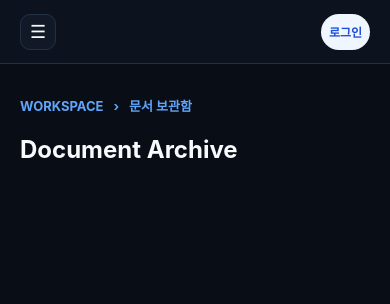
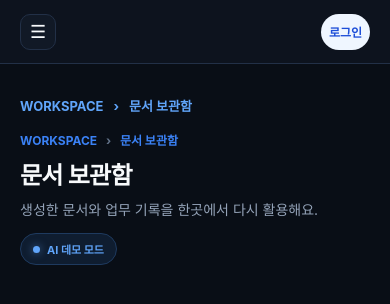
Before and after one commit to noonna-team-react-6/Forestrick, a React (Vite) app: page /archive in a window 390 px wide. Shown: the top 304 px of the page. Built offline with nearby package versions, Linux system fonts and the light colour scheme; no server answers.

Commit message:
Refactor: add shared page UI components

```diff
--- /dev/null
+++ b/src/components/common/PageHeader.jsx
@@ -0,0 +1,27 @@
+import StatusBadge from "./StatusBadge";
+import "./common.css";
+
+export default function PageHeader({
+  title,
+  description,
+  breadcrumb,
+  status,
+  tone = "dark",
+  className = "",
+}) {
+  return (
+    <header className={`ui-page-header ui-page-header--${tone} ${className}`.trim()}>
+      <div>
+        {breadcrumb && (
+          <nav className="ui-page-header__breadcrumb" aria-label="현재 경로">
+            WORKSPACE <span aria-hidden="true">›</span> {breadcrumb}
+          </nav>
+        )}
+        <h1>{title}</h1>
+        {description && <p>{description}</p>}
+      </div>
+
+      <StatusBadge status={status} tone={tone} />
+    </header>
+  );
+}
--- /dev/null
+++ b/src/components/common/Panel.jsx
@@ -0,0 +1,9 @@
+import "./common.css";
+
+export default function Panel({ as: Component = "section", className = "", children, ...props }) {
+  return (
+    <Component className={`ui-panel ${className}`.trim()} {...props}>
+      {children}
+    </Component>
+  );
+}
--- /dev/null
+++ b/src/components/common/StatusBadge.jsx
@@ -0,0 +1,22 @@
+import "./common.css";
+
+const STATUS_LABELS = {
+  ready: "AI 준비 완료",
+  mock: "AI 데모 모드",
+  loading: "AI 준비 중",
+  unavailable: "AI 설정 필요",
+  error: "AI 연결 오류",
+};
+
+export default function StatusBadge({ status, tone = "dark", className = "" }) {
+  const label = STATUS_LABELS[status];
+
+  if (!label) return null;
+
+  return (
+    <span className={`ui-status-badge ui-status-badge--${tone} ui-status-badge--${status} ${className}`.trim()}>
+      <i aria-hidden="true" />
+      {label}
+    </span>
+  );
+}
--- /dev/null
+++ b/src/components/common/common.css
@@ -0,0 +1,103 @@
+.ui-page-header {
+  display: flex;
+  align-items: flex-start;
+  justify-content: space-between;
+  gap: 24px;
+  margin-bottom: 24px;
+}
+
+.ui-page-header__breadcrumb {
+  margin-bottom: 8px;
+  color: #3b82f6;
+  font-size: 12px;
+  font-weight: 700;
+}
+
+.ui-page-header__breadcrumb span {
+  margin: 0 6px;
+  color: #64748b;
+}
+
+.ui-page-header h1 {
+  margin: 0;
+  color: #f8fafc;
+  font-size: 30px;
+  letter-spacing: -0.03em;
+}
+
+.ui-page-header p {
+  margin: 8px 0 0;
+  color: #94a3b8;
+  font-size: 14px;
+}
+
+.ui-page-header--light h1 {
+  color: #172033;
+}
+
+.ui-page-header--light p {
+  color: #667085;
+}
+
+.ui-status-badge {
+  display: inline-flex;
+  align-items: center;
+  gap: 7px;
+  padding: 7px 12px;
+  border: 1px solid #1e3a5f;
+  border-radius: 999px;
+  background: #0f1d30;
+  color: #60a5fa;
+  font-size: 11px;
+  font-weight: 700;
+  white-space: nowrap;
+}
+
+.ui-status-badge i {
+  width: 7px;
+  height: 7px;
+  border-radius: 50%;
+  background: #22c55e;
+  box-shadow: 0 0 8px rgb(34 197 94 / 60%);
+}
+
+.ui-status-badge--loading i {
+  background: #facc15;
+  box-shadow: 0 0 8px rgb(250 204 21 / 60%);
+}
+
+.ui-status-badge--mock i {
+  background: #60a5fa;
+  box-shadow: 0 0 8px rgb(96 165 250 / 60%);
+}
+
+.ui-status-badge--error i {
+  background: #ef4444;
+  box-shadow: 0 0 8px rgb(239 68 68 / 60%);
+}
+
+.ui-status-badge--light {
+  border-color: #d7e3f8;
+  background: #f0f6ff;
+  color: #315a91;
+}
+
+.ui-status-badge--light i {
+  box-shadow: none;
+}
+
+.ui-panel {
+  display: flex;
+  flex-direction: column;
+}
+
+@media (max-width: 600px) {
+  .ui-page-header {
+    flex-direction: column;
+    gap: 14px;
+  }
+
+  .ui-page-header h1 {
+    font-size: 24px;
+  }
+}
--- a/src/pages/archive/DocumentArchivePage.jsx
+++ b/src/pages/archive/DocumentArchivePage.jsx
@@ -1,3 +1,22 @@
+import PageHeader from "../../components/common/PageHeader";
+import Panel from "../../components/common/Panel";
+import { getAIStatus } from "../../utils/aiStatus";
+
 export default function DocumentArchivePage() {
-  return <h2>Document Archive</h2>;
+  const aiStatus = getAIStatus();
+
+  return (
+    <main>
+      {/* PageHeader 안에 Breadcrumb, 제목, 설명, StatusBadge가 포함. */}
+      <PageHeader
+        breadcrumb="문서 보관함"
+        title="문서 보관함"
+        description="생성한 문서와 업무 기록을 한곳에서 다시 활용해요."
+        status={aiStatus}
+      />
+
+      {/* Panel 안에 이후 검색, 필터, 문서 카드를 추가. */}
+      <Panel />
+    </main>
+  );
 }
--- /dev/null
+++ b/src/utils/aiStatus.js
@@ -0,0 +1,16 @@
+const PROVIDER_KEY_NAMES = {
+  openai: "VITE_OPENAI_API_KEY",
+  gemini: "VITE_GEMINI_API_KEY",
+  claude: "VITE_CLAUDE_API_KEY",
+};
+
+const isMockMode = import.meta.env.VITE_USE_MOCK_AI !== "false";
+
+export function getAIStatus(provider = import.meta.env.VITE_AI_PROVIDER || "gemini") {
+  if (isMockMode) return "mock";
+
+  const keyName = PROVIDER_KEY_NAMES[provider];
+  const apiKey = keyName ? import.meta.env[keyName] : "";
+
+  return apiKey?.trim() ? "ready" : "unavailable";
+}
```
